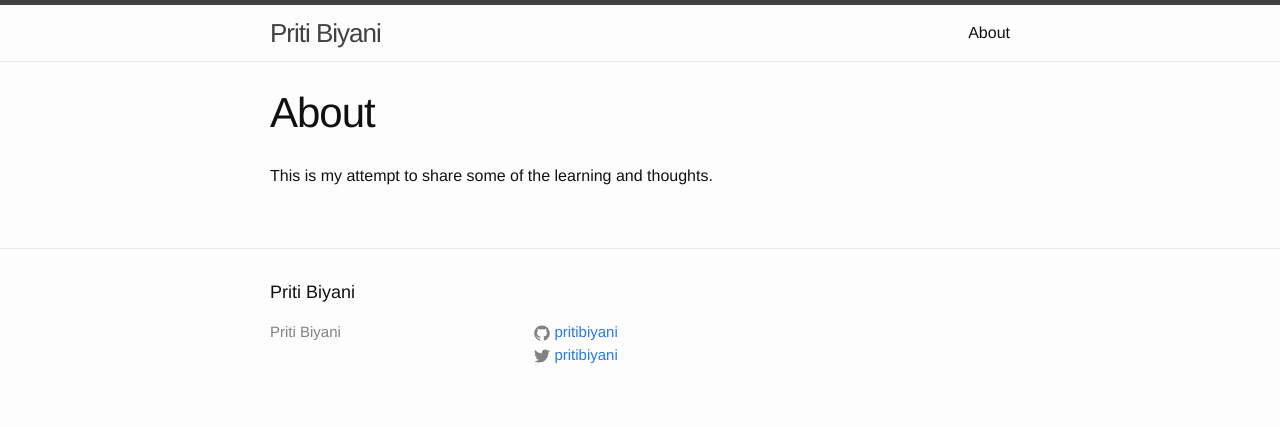
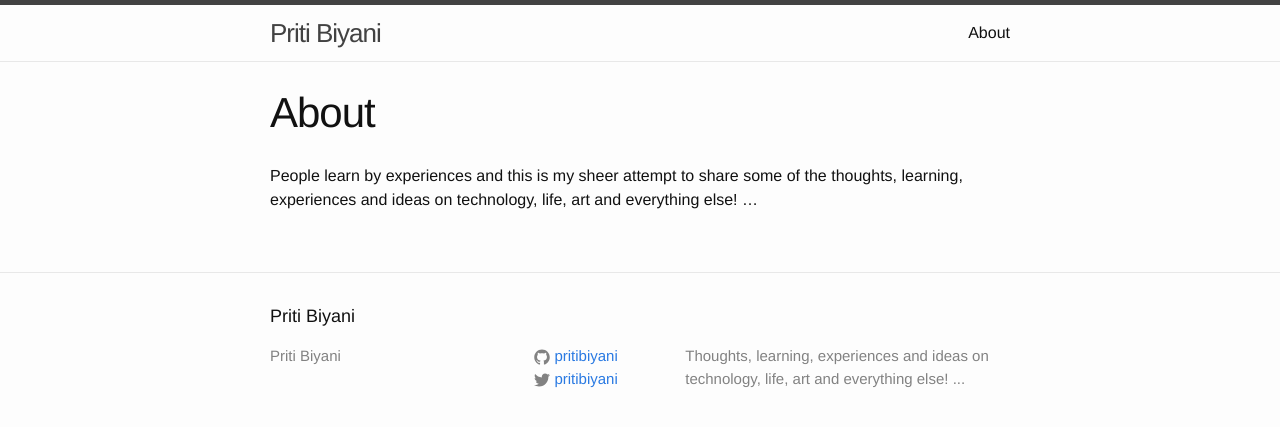
Before and after one commit to pritibiyani/pritibiyani.github.io, a Jekyll site: the page built from about.md, in a window 1280 px wide. Shown: the top 427 px of the page. Built offline with Jekyll 4.4.1, drawn with Linux system fonts in a browser that asks for light colours; a script that is not in the unit is left out.

Commit message:
Added descirpiton for site and updated about me

```diff
--- a/_config.yml
+++ b/_config.yml
@@ -5,6 +5,7 @@ permalink: /blog/:title
 url: "http://pritibiyani.github.io" # the base hostname & protocol for your site
 twitter_username: pritibiyani
 github_username:  pritibiyani
+description: "Thoughts, learning, experiences and ideas on technology, life, art and everything else! ..."
 yaml gems: ['emoji_for_jekyll']
 
 # Build settings
--- a/about.md
+++ b/about.md
@@ -6,4 +6,4 @@ permalink: /about/
 
 <script src="//about.me/embed/priti.biyani"></script>
 
-This is my attempt to share some of the learning and thoughts.
+People learn by experiences and this is my sheer attempt to share some of the thoughts, learning, experiences and ideas on technology, life, art and everything else! ...
```
